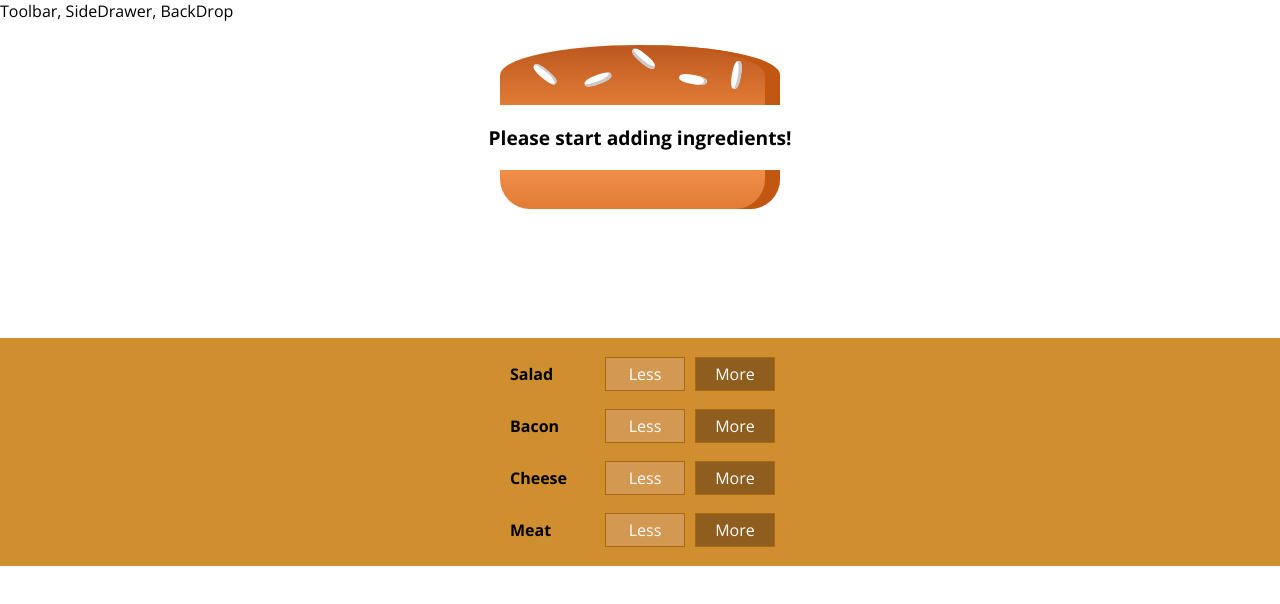
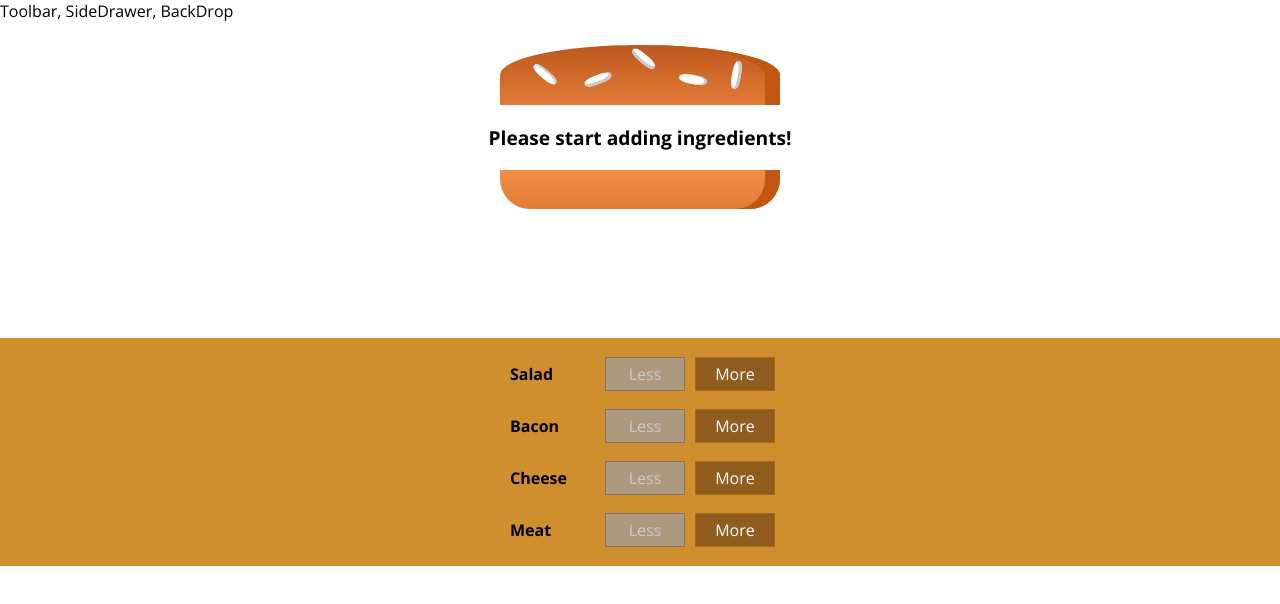
Before and after one commit to mikensubuga/burger-app, a React app: page / in a window 1280 px wide. Shown: the top 604 px of the page. Built offline with nearby package versions, Linux system fonts and the light colour scheme.

Commit message:
removing ingredients safely

```diff
--- a/src/components/Burger/BuildControls/BuildControl/BuildControl.jsx
+++ b/src/components/Burger/BuildControls/BuildControl/BuildControl.jsx
@@ -3,8 +3,16 @@ import classes from "./BuildControl.module.css";
 const buildControl = props => (
   <div className={classes.BuildControl}>
     <div className={classes.Label}>{props.label}</div>
-    <button className={classes.Less}>Less</button>
-    <button className={classes.More} onClick={props.added}>More</button>
+    <button
+      className={classes.Less}
+      onClick={props.removed}
+      disabled={props.disabled}
+    >
+      Less
+    </button>
+    <button className={classes.More} onClick={props.added}>
+      More
+    </button>
   </div>
 );
 
--- a/src/components/Burger/BuildControls/BuildControls.jsx
+++ b/src/components/Burger/BuildControls/BuildControls.jsx
@@ -15,6 +15,8 @@ const buildControls = props => (
         key={ctrl.label}
         label={ctrl.label}
         added={() => props.ingredientAdded(ctrl.type)}
+        removed={() => props.ingredientRemoved(ctrl.type)}
+        disabled={props.disabled[ctrl.type]}
       />
     ))}
   </div>
--- a/src/components/Burger/Burger.jsx
+++ b/src/components/Burger/Burger.jsx
@@ -16,7 +16,6 @@ const burger = props => {
   if (transformedIngredients.length === 0) {
     transformedIngredients = <p>Please start adding ingredients!</p>;
   }
-  console.log(transformedIngredients);
 
   return (
     <div className={classes.Burger}>
--- a/src/containers/BurgerBuilder/BurgerBuilder.jsx
+++ b/src/containers/BurgerBuilder/BurgerBuilder.jsx
@@ -19,10 +19,20 @@ class BurgerBuilder extends Component {
     totalPrice: 4
   };
   render() {
+    const disabledInfo = {
+      ...this.state.ingredients
+    };
+    for (let key in disabledInfo) {
+      disabledInfo[key] = disabledInfo[key] <= 0;
+    }
     return (
       <div>
         <Burger ingredients={this.state.ingredients} />
-        <BuildControls ingredientAdded={this.addIngredientHandler} />
+        <BuildControls
+          ingredientAdded={this.addIngredientHandler}
+          ingredientRemoved={this.removeIngredientHandler}
+          disabled={disabledInfo}
+        />
       </div>
     );
   }
@@ -43,7 +53,24 @@ class BurgerBuilder extends Component {
     });
   };
 
-  removeIngredientHandler = type => {};
+  removeIngredientHandler = type => {
+    const oldCount = this.state.ingredients[type];
+    if (oldCount <= 0) {
+      return;
+    }
+    const updatedCount = oldCount - 1;
+    const updatedIngredients = {
+      ...this.state.ingredients
+    };
+    updatedIngredients[type] = updatedCount;
+    const priceDeduction = INGREDIENT_PRICES[type];
+    const oldPrice = this.state.totalPrice;
+    const newPrice = oldPrice - priceDeduction;
+    this.setState({
+      totalPrice: newPrice,
+      ingredients: updatedIngredients
+    });
+  };
 }
 
 export default BurgerBuilder;
```
